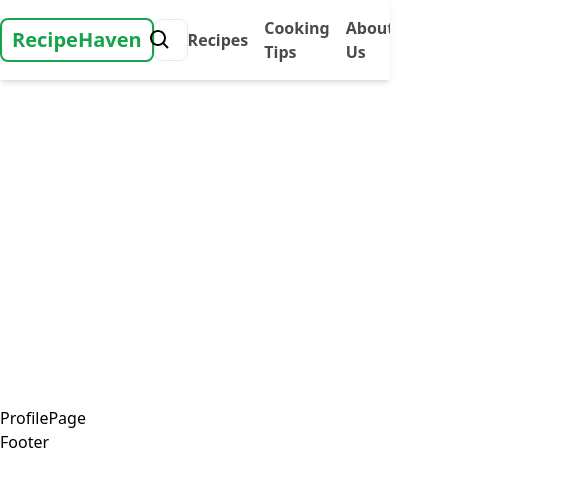
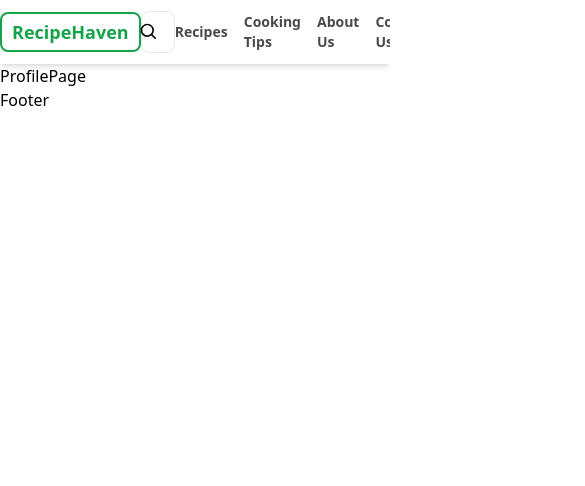
Before and after one commit to bryan-odongo/recipe_sharing_app, a React (Vite) app in the folder frontend/: page /profile in a window 390 px wide. Shown: the top 486 px of the page, 585 px wide, since content can reach past the window. Built offline with nearby package versions, Linux system fonts and the light colour scheme; no server answers.

Commit message:
Added minor on Header and Search components

```diff
--- a/frontend/src/components/Layout/Header.jsx
+++ b/frontend/src/components/Layout/Header.jsx
@@ -13,29 +13,48 @@ import { NavLink } from "react-router-dom";
 import logo from "../../assets/imgs/logo.jpg";
 import { useAuth } from "../../contexts/userContext";
 import clsx from "clsx";
+import Search from "./Search";
 
 const Header = () => {
   const { isLoggedIn, setIsLoggedIn, isSearching, setIsSearching } = useAuth();
   return (
-    <header className="bg-white shadow-md h-[5rem] overflow-y-hidden sticky top-0 z-50 grid items-center">
-      <div className="container mx-auto py-3 flex justify-between items-center">
+    <header className="bg-white shadow-md h-[4rem] sticky top-0 z-50 grid items-center">
+      <div
+        className={clsx(
+          "container mx-auto py-3 flex justify-between items-center",
+          "lg:px-8",
+          "xl:px-24",
+          isSearching ? "" : "overflow-y-hidden"
+        )}
+      >
         <div className="flex items-center">
           <NavLink
             onClick={() => setIsSearching(false)}
             to="/"
-            className="text-xl font-bold text-green-600 rounded-lg border-2 border-green-600 px-2.5 py-1.5"
+            className="text-lg xl:text-xl font-bold text-green-600 rounded-lg border-2 border-green-600 px-2.5 py-1 xl:py-1.5"
           >
             {/* <img src={logo} alt="" className="h- w-64" /> */}
             RecipeHaven
           </NavLink>
         </div>
-        <div className="relative group flex items-center w-[40%]">
+        <div className="relative group flex items-center w-[35%] xl:w-[40%]">
+          {/* Alternative search... */}
+          <div
+            className={clsx(
+              "search absolute overflow-x-hidden top-[calc(100%+6px)] rounded-lg w-full bg-red-300 will-change-auto duration-300 ease-out",
+              isSearching ? "h-fit" : "h-0"
+            )}
+          >
+            <div className="content w-full h-full flex items-center font-semibold p-4 bg-slate-50">
+              Enter search Text...
+            </div>
+          </div>
           <input
             type="text"
             className={clsx(
               "w-full px-4 py-2 border rounded-lg",
               isSearching &&
-                "focus:outline-none focus:ring-2 focus:ring-green-400"
+                "focus:outline-none focus:ring focus:ring-green-400"
             )}
             placeholder="Search..."
             onClick={() => setIsSearching(true)}
@@ -43,18 +62,18 @@ const Header = () => {
           {!isSearching ? (
             <BiSearch
               onClick={() => setIsSearching(true)}
-              className="absolute z-20 right-4 text-2xl group-hover:text-green-600 cursor-pointer"
+              className="absolute z-20 right-4 text-xl xl:text-2xl group-hover:text-green-600 cursor-pointer"
             />
           ) : (
             <span
               onClick={() => setIsSearching(false)}
-              className="absolute z-20 right-4 text-xl group-hover:text-red-600 cursor-pointer"
+              className="absolute z-20 right-4  text-lg xl:text-xl group-hover:text-red-600 cursor-pointer"
             >
               ❌
             </span>
           )}
         </div>
-        <nav className="flex items-center space-x-4 [&_a]:font-semibold">
+        <nav className="flex items-center space-x-4 [&_a]:text-sm [&_a]:font-semibold">
           <NavLink
             onClick={() => setIsSearching(false)}
             to="/recipes"
@@ -121,14 +140,16 @@ const Header = () => {
             </>
           )}
           <NavLink
-            onClick={() => setIsSearching(false)}
+            onClick={() => {
+              setIsLoggedIn(!isLoggedIn);
+              setIsSearching(false);
+            }}
             to={isLoggedIn ? "/" : "/auth/login"}
             className={({ isActive }) =>
               isActive
                 ? "flex group items-center justify-center space-x-2 text-gray-800 border border-green-600 px-4 py-1.5 rounded-2xl"
                 : "flex group items-center justify-center space-x-2 text-gray-800 hover:text-gray-600 border border-cyan-300 hover:border-green-600 duration-300 ease-in-out px-4 py-1.5 rounded-2xl"
             }
-            onClick={() => setIsLoggedIn(!isLoggedIn)}
           >
             <span>{isLoggedIn ? "Logout" : "Login"}</span>
             <BiLock className="group-hover:hidden" />
--- a/frontend/src/components/Layout/Layout.jsx
+++ b/frontend/src/components/Layout/Layout.jsx
@@ -7,7 +7,7 @@ function Layout({ children }) {
   return (
     <>
       <Header />
-      <Search />
+      {/* <Search /> */}
       <main>{children}</main>
       <Footer />
     </>
--- a/frontend/src/components/Layout/Search.jsx
+++ b/frontend/src/components/Layout/Search.jsx
@@ -9,7 +9,7 @@ function Search() {
       className={clsx(
         isSearching
           ? "absolute overflow-hidden h-[calc(100vh-5rem)] w-full left-0 right-0 top-[5rem] transform z-20 bg-gray-50 pt-32 mx-auto px-32 duration-700 ease-in-out"
-          : "-translate-y-[100vh] duration-300 ease-in-out"
+          : "-translate-y-[100vh] duration-300 ease-in-out h-0"
       )}
     >
       <div className="flex flex-col items-center justify-center border-t border-b border-green-950">
```
